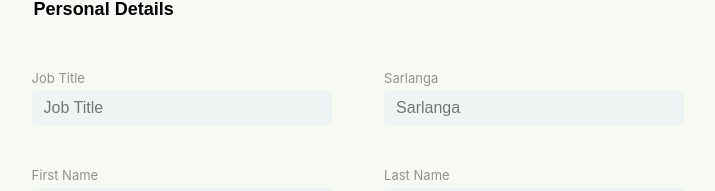
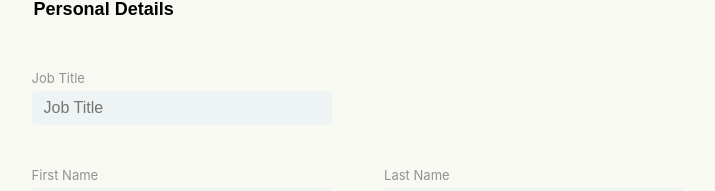
Before and after one commit to gantelo/cv-maker, a React (Create React App) app: page / in a window 1280 px wide. Shown: the part 188-379 px from the top of the page, without its empty margins (26-741 px from the left). Built offline with nearby package versions, Linux system fonts and the light colour scheme.

Commit message:
:fire: Removed some little thing

```diff
--- a/src/components/personal-details/index.tsx
+++ b/src/components/personal-details/index.tsx
@@ -7,7 +7,7 @@ const PersonalDetails = () => (
     <InputCleanInline fontSize="text-l" fontWeight="text-bold" defaultValue="Personal Details" />
     <div className={styles.inputContainer}>
       <InputFull label="Job Title" />
-      <InputFull label="Sarlanga" />
+      {/* <InputFull label="Sarlanga" /> */}
     </div>
     <div className={styles.inputContainer}>
       <InputFull label="First Name" />
```
Also changed, not shown: 1 other file (tests, documents, lock files or other folders).
